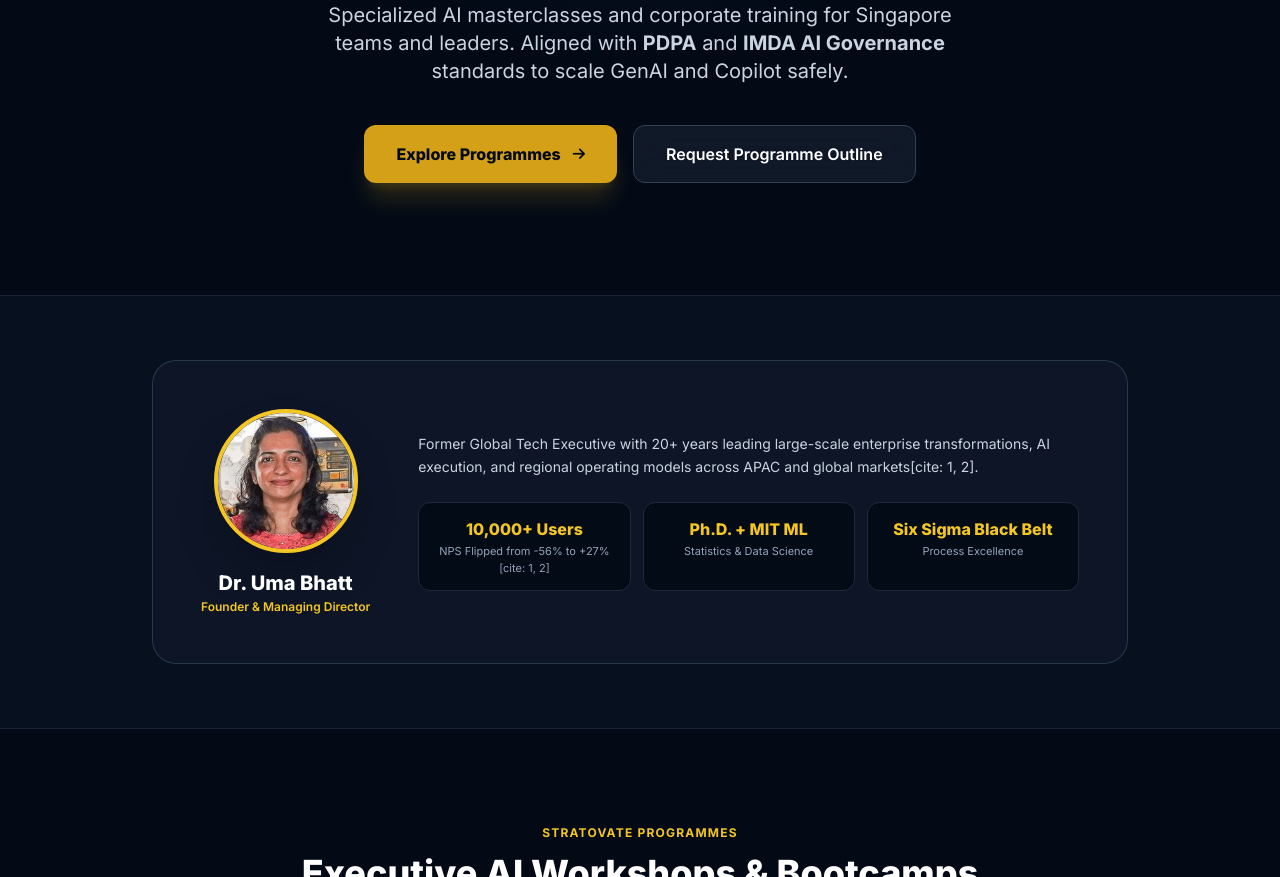
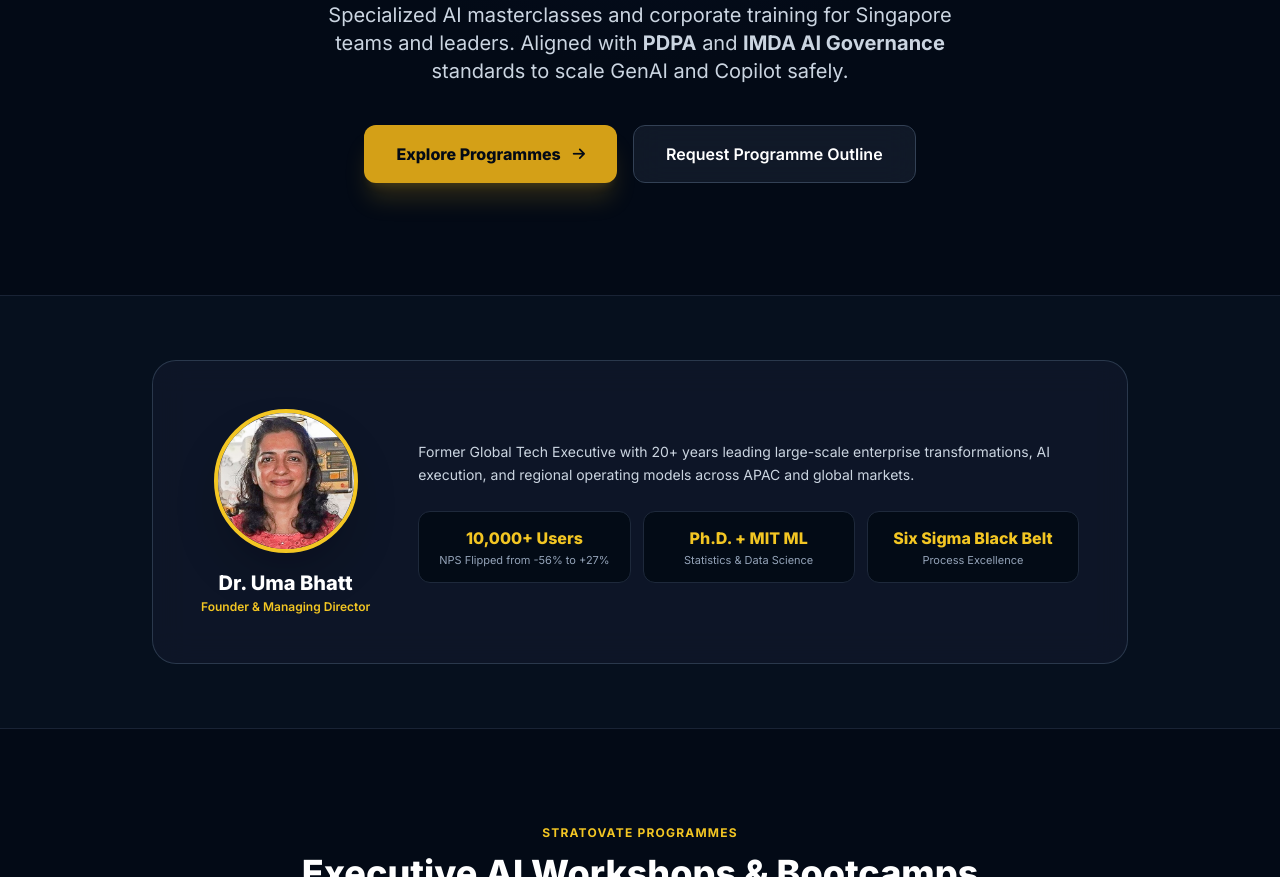
Before and after one commit to umasbhatt/stratovate-global, a plain HTML site: page index.html in a window 1280 px wide. Shown: the part 485-1362 px from the top of the page. Drawn offline with nearby package versions, Linux system fonts and the light colour scheme.

Commit message:
Add files via upload

```diff
--- a/index.html
+++ b/index.html
@@ -64,7 +64,7 @@
         <div class="max-w-4xl mx-auto px-6 relative z-10 space-y-6">
 
             <div class="inline-flex items-center gap-2 px-4 py-1.5 rounded-full bg-gold-500/10 border border-gold-500/30 text-gold-400 text-xs font-bold uppercase tracking-widest">
-                <i class="fa-solid fa-location-dot text-xs">></i> Singapore & Regional Executive AI Training
+                <i class="fa-solid fa-location-dot text-xs"></i> Singapore & Regional Executive AI Training
             </div>
 
             <h1 class="text-4xl sm:text-6xl lg:text-7xl font-black text-white tracking-tight leading-tight">
@@ -86,7 +86,7 @@
         </div>
     </section>
 
-    <!-- Executive Founder Spotlight Section (Single Clean Stat & Credential Integration) -->
+    <!-- Executive Founder Spotlight Section -->
     <section id="about" class="py-16 bg-navy-800/40 border-y border-slate-800/80">
         <div class="max-w-5xl mx-auto px-6">
             <div class="glass-card p-8 md:p-12 rounded-3xl border border-slate-700/80 bg-slate-900/80">
@@ -102,13 +102,13 @@
                     <!-- Clean Bio & Validated Metrics -->
                     <div class="space-y-4 text-center md:text-left">
                         <p class="text-sm text-slate-300 leading-relaxed font-normal">
-                            Former Global Tech Executive with 20+ years leading large-scale enterprise transformations, AI execution, and regional operating models across APAC and global markets[cite: 1, 2].
+                            Former Global Tech Executive with 20+ years leading large-scale enterprise transformations, AI execution, and regional operating models across APAC and global markets.
                         </p>
 
                         <div class="grid grid-cols-1 sm:grid-cols-3 gap-3 pt-2">
                             <div class="bg-navy-900/90 p-3.5 rounded-xl border border-slate-800 text-center">
                                 <div class="text-gold-400 font-extrabold text-base">10,000+ Users</div>
-                                <div class="text-[11px] text-slate-400 mt-0.5">NPS Flipped from -56% to +27%[cite: 1, 2]</div>
+                                <div class="text-[11px] text-slate-400 mt-0.5">NPS Flipped from -56% to +27%</div>
                             </div>
                             <div class="bg-navy-900/90 p-3.5 rounded-xl border border-slate-800 text-center">
                                 <div class="text-gold-400 font-extrabold text-base">Ph.D. + MIT ML</div>
@@ -126,7 +126,7 @@
         </div>
     </section>
 
-    <!-- Training Programmes Section (Reordered with Copilot First & Formats Included) -->
+    <!-- Training Programmes Section -->
     <section id="programs" class="py-24 bg-navy-900">
         <div class="max-w-7xl mx-auto px-6 lg:px-12">
             <div class="text-center max-w-3xl mx-auto mb-16">
@@ -137,7 +137,7 @@
 
             <div class="grid grid-cols-1 md:grid-cols-3 gap-8">
 
-                <!-- Programme 1: Copilot & GenAI Field Enablement (Flagship / First) -->
+                <!-- Programme 1 -->
                 <div class="glass-card p-8 rounded-3xl flex flex-col justify-between border-2 border-gold-500/50 relative shadow-2xl">
                     <div class="absolute -top-3.5 right-8 bg-gold-500 text-navy-900 text-[10px] font-black tracking-wider px-3 py-1 rounded-full uppercase shadow-md">Most Requested</div>
                     <div>
@@ -158,7 +158,7 @@
                     <a href="#contact" class="w-full text-center bg-gold-500 hover:bg-gold-400 text-navy-900 font-extrabold py-3.5 rounded-xl text-sm transition shadow-lg shadow-gold-500/20">Book Team Enablement</a>
                 </div>
 
-                <!-- Programme 2: C-Suite AI Strategy & Governance -->
+                <!-- Programme 2 -->
                 <div class="glass-card p-8 rounded-3xl flex flex-col justify-between hover:border-gold-500/50 transition duration-300">
                     <div>
                         <div class="w-14 h-14 rounded-2xl bg-gold-500/10 text-gold-400 flex items-center justify-center text-2xl font-bold mb-6">
@@ -178,7 +178,7 @@
                     <a href="#contact" class="w-full text-center bg-slate-800 hover:bg-gold-500 hover:text-navy-900 text-white font-bold py-3.5 rounded-xl text-sm transition">Inquire for C-Suite</a>
                 </div>
 
-                <!-- Programme 3: AI Productivity Measurement & Six Sigma -->
+                <!-- Programme 3 -->
                 <div class="glass-card p-8 rounded-3xl flex flex-col justify-between hover:border-gold-500/50 transition duration-300">
                     <div>
                         <div class="w-14 h-14 rounded-2xl bg-gold-500/10 text-gold-400 flex items-center justify-center text-2xl font-bold mb-6">
@@ -202,7 +202,7 @@
         </div>
     </section>
 
-    <!-- Industry-Agnostic ROI Simulator (S$, Assumptions & Lead Capture) -->
+    <!-- Industry-Agnostic ROI Simulator -->
     <section id="simulator" class="py-24 bg-navy-800/50 border-y border-slate-800/80">
         <div class="max-w-5xl mx-auto px-6 lg:px-12">
             <div class="text-center mb-16">
```
